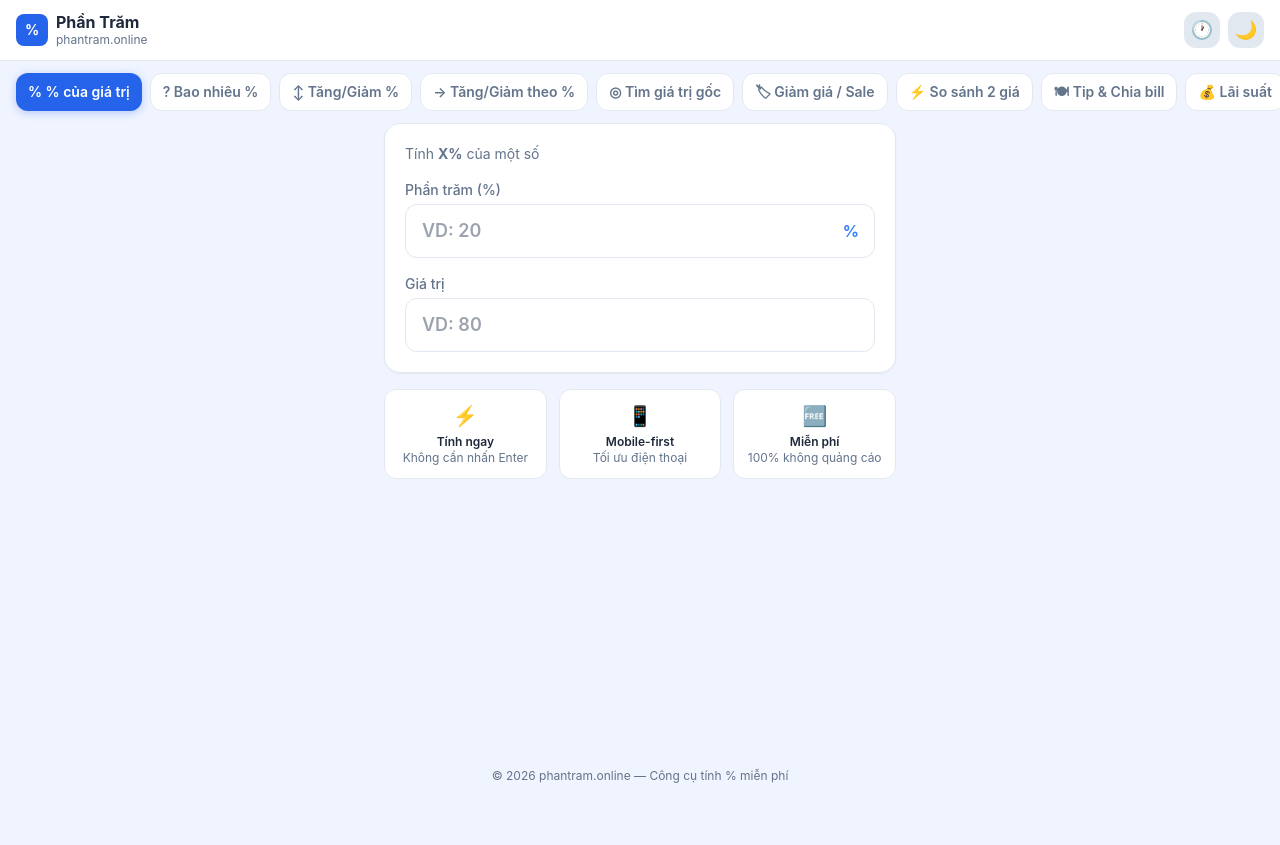
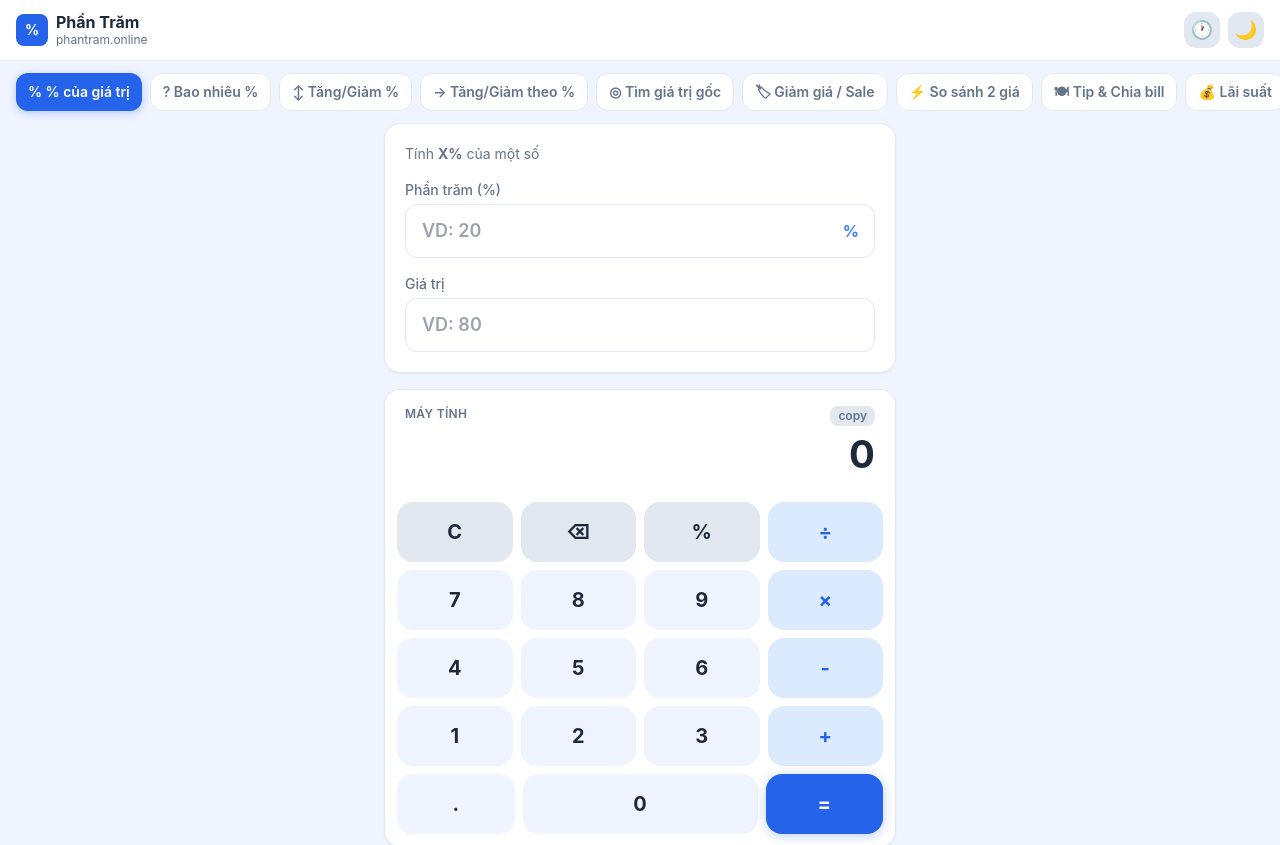
Before and after one commit to huynguyen1705-sys/phantram-online, a Next.js app: page / in a window 1280 px wide. Shown: the top 845 px of the page. Before the commit the page ends 800 px from the top, so only its background shows below. Built offline with nearby package versions, Linux system fonts and the light colour scheme.

Commit message:
feat: add basic calculator widget

```diff
--- a/src/components/Calculator.tsx
+++ b/src/components/Calculator.tsx
@@ -267,6 +267,113 @@ function TabInterest() {
   );
 }
 
+// ────────── Basic Calculator ──────────
+function BasicCalc() {
+  const [display, setDisplay] = useState("0");
+  const [expr, setExpr] = useState("");
+  const [justCalc, setJustCalc] = useState(false);
+  const [copied, setCopied] = useState(false);
+
+  const handleBtn = (val: string) => {
+    if (val === "C") { setDisplay("0"); setExpr(""); setJustCalc(false); return; }
+    if (val === "⌫") {
+      if (justCalc) { setDisplay("0"); setExpr(""); setJustCalc(false); return; }
+      const next = display.length > 1 ? display.slice(0, -1) : "0";
+      setDisplay(next); setExpr(e => e.slice(0, -1)); return;
+    }
+    if (val === "=") {
+      try {
+        const raw = expr.replace(/×/g, "*").replace(/÷/g, "/").replace(/,/g, ".");
+        // eslint-disable-next-line no-new-func
+        const res = Function('"use strict"; return (" + raw + ")')();
+        const num = parseFloat(res.toFixed(10));
+        const formatted = isFinite(num) ? num.toLocaleString("vi-VN", { maximumFractionDigits: 8 }) : "Lỗi";
+        setDisplay(formatted);
+        setExpr(String(num));
+        setJustCalc(true);
+      } catch { setDisplay("Lỗi"); setJustCalc(true); }
+      return;
+    }
+    if (val === "%") {
+      try {
+        const raw = expr.replace(/×/g, "*").replace(/÷/g, "/");
+        // eslint-disable-next-line no-new-func
+        const res = Function('"use strict"; return (" + raw + ")')() / 100;
+        const formatted = parseFloat(res.toFixed(10)).toLocaleString("vi-VN", { maximumFractionDigits: 8 });
+        setDisplay(formatted); setExpr(String(res)); setJustCalc(true);
+      } catch { setDisplay("Lỗi"); }
+      return;
+    }
+    const isOp = ["+", "-", "×", "÷"].includes(val);
+    if (justCalc && !isOp) { setDisplay(val); setExpr(val); setJustCalc(false); return; }
+    if (justCalc && isOp) { setJustCalc(false); setDisplay(display + val); setExpr(e => e + val); return; }
+    if (val === "." && display.split(/[+\-×÷]/).pop()?.includes(".")) return;
+    if (isOp && expr && ["+", "-", "×", "÷"].includes(expr.slice(-1))) {
+      setExpr(e => e.slice(0, -1) + val);
+      setDisplay(d => d.slice(0, -1) + val);
+      return;
+    }
+    const newDisplay = (display === "0" && !isOp && val !== ".") ? val : display + val;
+    setDisplay(newDisplay);
+    setExpr(e => (e === "0" && !isOp && val !== ".") ? val : e + val);
+  };
+
+  const copy = () => { navigator.clipboard?.writeText(display.replace(/\./g, ",")); setCopied(true); setTimeout(() => setCopied(false), 1500); };
+
+  const BUTTONS = [
+    ["C", "⌫", "%", "÷"],
+    ["7", "8", "9", "×"],
+    ["4", "5", "6", "-"],
+    ["1", "2", "3", "+"],
+    [".", "0", "="],
+  ];
+
+  const isOp = (v: string) => ["+", "-", "×", "÷"].includes(v);
+  const isAction = (v: string) => ["C", "⌫", "%"].includes(v);
+
+  return (
+    <div className="max-w-lg mx-auto mt-4 rounded-2xl border shadow-sm overflow-hidden" style={{ background: "var(--card)", borderColor: "var(--border)" }}>
+      {/* Display */}
+      <div className="px-5 pt-4 pb-3" style={{ background: "var(--card)" }}>
+        <div className="flex items-start justify-between gap-2 mb-1">
+          <p className="text-xs font-semibold tracking-wide" style={{ color: "var(--text-muted)" }}>MÁY TÍNH</p>
+          <button onClick={copy} className="text-xs px-2 py-0.5 rounded-lg font-semibold transition-all" style={{ background: copied ? "#22c55e" : "var(--border)", color: copied ? "#fff" : "var(--text-muted)" }}>{copied ? "✓" : "copy"}</button>
+        </div>
+        <div className="min-h-[3rem] flex items-end justify-end">
+          <p className="text-right font-bold leading-tight break-all" style={{ fontSize: display.length > 12 ? "1.4rem" : display.length > 8 ? "1.8rem" : "2.4rem", color: "var(--text)" }}>{display}</p>
+        </div>
+        {expr && !justCalc && <p className="text-right text-xs mt-0.5 truncate" style={{ color: "var(--text-muted)" }}>{expr}</p>}
+      </div>
+      {/* Buttons */}
+      <div className="p-3 grid gap-2">
+        {BUTTONS.map((row, ri) => (
+          <div key={ri} className={`grid gap-2 ${row.length === 4 ? "grid-cols-4" : "grid-cols-[1fr_2fr_1fr]"}`}>
+            {row.map(btn => {
+              const eq = btn === "=";
+              const op = isOp(btn);
+              const ac = isAction(btn);
+              return (
+                <button
+                  key={btn}
+                  onClick={() => handleBtn(btn)}
+                  className="rounded-2xl py-4 text-xl font-bold transition-all active:scale-95 select-none"
+                  style={{
+                    background: eq ? "var(--primary)" : op ? "#dbeafe" : ac ? "var(--border)" : "var(--bg)",
+                    color: eq ? "#fff" : op ? "var(--primary)" : ac ? "var(--text)" : "var(--text)",
+                    boxShadow: eq ? "0 2px 12px rgba(37,99,235,0.3)" : "none",
+                  }}
+                >
+                  {btn}
+                </button>
+              );
+            })}
+          </div>
+        ))}
+      </div>
+    </div>
+  );
+}
+
 const TAB_COMPONENTS: Record<TabId, React.FC> = {
   "percent-of": TabPercentOf,
   "what-percent": TabWhatPercent,
@@ -369,6 +476,8 @@ export default function Calculator() {
           <ActiveTab key={activeTab} />
         </div>
 
+        <BasicCalc />
+
         {/* Info cards */}
         <div className="max-w-lg mx-auto mt-4 grid grid-cols-3 gap-3">
           {[
```
